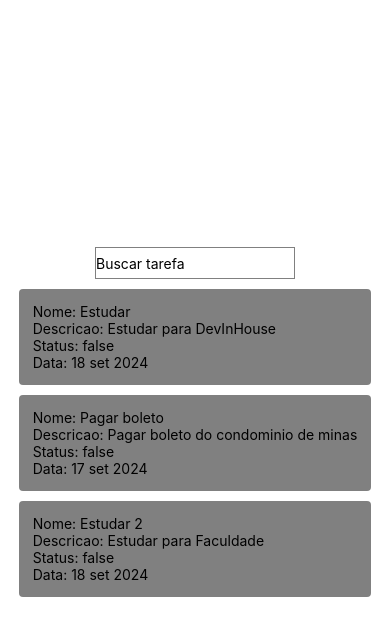
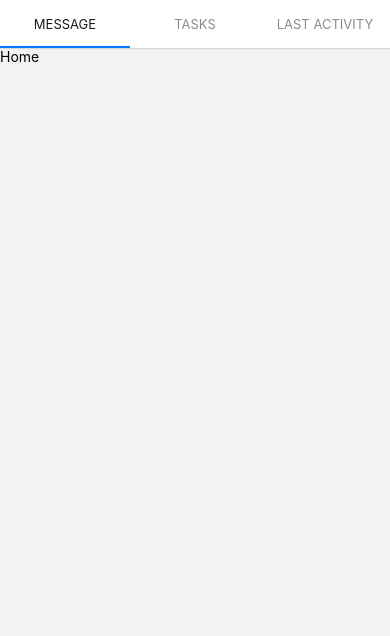
Before and after one commit to DEVinHouse-Clamed-V3/react-semana9, a React Native app: screen / in a window 390 px wide. Shown: the top 636 px of the page. Built offline with nearby package versions, Linux system fonts and the light colour scheme.

Commit message:
Definicao das tabs

```diff
--- a/App.js
+++ b/App.js
@@ -1,88 +1,133 @@
-import { StatusBar } from 'expo-status-bar';
-import { useEffect, useState } from 'react';
-import { Button, StyleSheet, Text, TextInput, View, Switch } from 'react-native';
-import { Picker } from '@react-native-picker/picker';
-import Task from './components/Task/Task';
-import AsyncStorage from '@react-native-async-storage/async-storage';
+import { NavigationContainer } from '@react-navigation/native';
+import { createMaterialTopTabNavigator } from '@react-navigation/material-top-tabs';
+import { View, Text } from 'react-native';
+import { useState } from 'react';
+
+function HomeScreen() {
+  return (
+    <View>
+      <Text>Home</Text>
+    </View>
+  )
+}
+
+function TasksScreen() {
+  const [tasks, setTasks]=useState(["Task1", "Task2"])
+  return (
+    <View>
+      {tasks.map(item => <Text>{item}</Text>)}
+    </View>
+  )
+}
+
+function SettingsScreen() {
+  return (
+    <View>
+      <Text>Settings</Text>
+    </View>
+  )
+}
+
+const Tab = createMaterialTopTabNavigator()
 
 export default function App() {
-
-  const [tasks, setTasks] = useState([])
-  const [original, setOriginal] = useState([
-    {
-      id: 1,
-      nome: "Estudar",
-      descricao: "Estudar para DevInHouse",
-      status: "false",
-      data: "18 set 2024"
-    },
-    {
-      id: 2,
-      nome: "Pagar boleto",
-      descricao: "Pagar boleto do condominio de minas",
-      status: "false",
-      data: "17 set 2024"
-    },
-    {
-      id: 3,
-      nome: "Estudar 2",
-      descricao: "Estudar para Faculdade",
-      status: "false",
-      data: "18 set 2024"
-    },
-  ])
-
-  const [search, setSearch] = useState("")
-
-  useEffect(() => {
-    console.log('tela sendo atualizada')
-  })
-
-  useEffect(() => {
-    console.log('executa apenas no inicio do componente')
-  }, [])
-
-  useEffect(() => {
-    // toLocaleLowerCase
-    console.log('usuario digitando no input de busca')
-    const filtrado = original.filter(item => item.nome.toLocaleLowerCase().includes(search.toLocaleLowerCase()))
-    setTasks(filtrado)
-  }, [search])
-
   return (
-    <View style={styles.container}>
-      <TextInput style={styles.searchInput} placeholder='Buscar tarefa' onChangeText={setSearch} value={search} />
-
-      <View style={styles.list}>
-        {tasks.map(task => {
-          return <Task key={task.id}
-            nome={task.nome}
-            descricao={task.descricao}
-            status={task.status}
-            data={task.data} />
-        })}
-      </View>
-    </View>
-  );
+    <NavigationContainer>
+      {/* Definicao das tabs */}
+      <Tab.Navigator>
+        <Tab.Screen name='Message' component={HomeScreen} />
+        <Tab.Screen name='Tasks' component={TasksScreen} />
+        <Tab.Screen name='Last Activity' component={SettingsScreen} />
+      </Tab.Navigator>
+    </NavigationContainer>
+  )
 }
 
-const styles = StyleSheet.create({
-  container: {
-    flex: 1,
-    backgroundColor: '#fff',
-    alignItems: 'center',
-    justifyContent: 'center',
-  },
-  list: {
-    display: 'flex',
-    flexDirection: 'column',
-    gap: '10px',
-    marginTop: '10px'
-  },
-  searchInput: {
-    width: '200px',
-    height: '32px',
-    borderWidth: 1,
-    borderColor: 'gray'
-  }
-});
+// import { StatusBar } from 'expo-status-bar';
+// import { useEffect, useState } from 'react';
+// import { Button, StyleSheet, Text, TextInput, View, Switch } from 'react-native';
+// import { Picker } from '@react-native-picker/picker';
+// import Task from './components/Task/Task';
+// import AsyncStorage from '@react-native-async-storage/async-storage';
+
+// export default function App() {
+
+//   const [tasks, setTasks] = useState([])
+//   const [original, setOriginal] = useState([
+//     {
+//       id: 1,
+//       nome: "Estudar",
+//       descricao: "Estudar para DevInHouse",
+//       status: "false",
+//       data: "18 set 2024"
+//     },
+//     {
+//       id: 2,
+//       nome: "Pagar boleto",
+//       descricao: "Pagar boleto do condominio de minas",
+//       status: "false",
+//       data: "17 set 2024"
+//     },
+//     {
+//       id: 3,
+//       nome: "Estudar 2",
+//       descricao: "Estudar para Faculdade",
+//       status: "false",
+//       data: "18 set 2024"
+//     },
+//   ])
+
+//   const [search, setSearch] = useState("")
+
+//   useEffect(() => {
+//     console.log('tela sendo atualizada')
+//   })
+
+//   useEffect(() => {
+//     console.log('executa apenas no inicio do componente')
+//   }, [])
+
+//   useEffect(() => {
+//     // toLocaleLowerCase
+//     console.log('usuario digitando no input de busca')
+//     const filtrado = original.filter(item => item.nome.toLocaleLowerCase().includes(search.toLocaleLowerCase()))
+//     setTasks(filtrado)
+//   }, [search])
+
+//   return (
+//     <View style={styles.container}>
+//       <TextInput style={styles.searchInput} placeholder='Buscar tarefa' onChangeText={setSearch} value={search} />
+
+//       <View style={styles.list}>
+//         {tasks.map(task => {
+//           return <Task key={task.id}
+//             nome={task.nome}
+//             descricao={task.descricao}
+//             status={task.status}
+//             data={task.data} />
+//         })}
+//       </View>
+//     </View>
+//   );
+// }
+
+// const styles = StyleSheet.create({
+//   container: {
+//     flex: 1,
+//     backgroundColor: '#fff',
+//     alignItems: 'center',
+//     justifyContent: 'center',
+//   },
+//   list: {
+//     display: 'flex',
+//     flexDirection: 'column',
+//     gap: '10px',
+//     marginTop: '10px'
+//   },
+//   searchInput: {
+//     width: '200px',
+//     height: '32px',
+//     borderWidth: 1,
+//     borderColor: 'gray'
+//   }
+// });
--- a/package.json
+++ b/package.json
@@ -12,11 +12,17 @@
     "@expo/metro-runtime": "~3.2.3",
     "@react-native-async-storage/async-storage": "^2.0.0",
     "@react-native-picker/picker": "^2.8.0",
+    "@react-navigation/material-top-tabs": "^6.6.14",
+    "@react-navigation/native": "^6.1.18",
     "expo": "~51.0.28",
     "expo-status-bar": "~1.12.1",
     "react": "18.2.0",
     "react-dom": "18.2.0",
     "react-native": "0.74.5",
+    "react-native-pager-view": "^6.4.1",
+    "react-native-safe-area-context": "^4.11.0",
+    "react-native-screens": "^3.34.0",
+    "react-native-tab-view": "^3.5.2",
     "react-native-web": "~0.19.10"
   },
   "devDependencies": {
```
Also changed, not shown: 1 other file (tests, documents, lock files or other folders).
